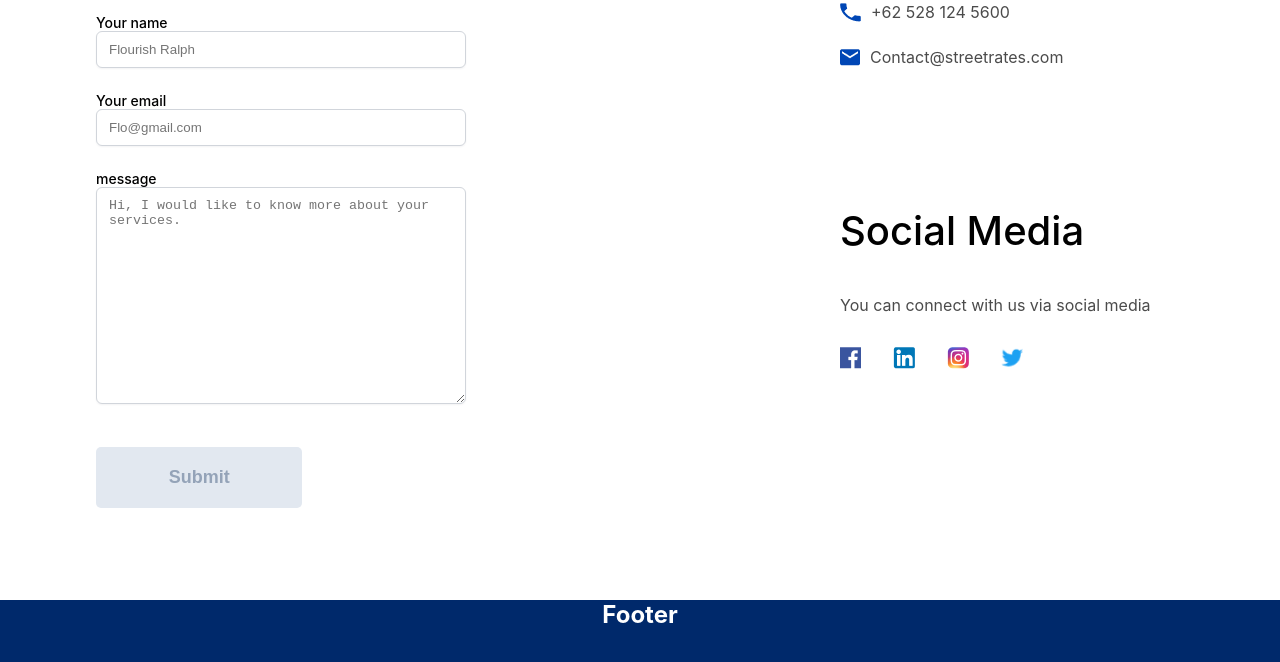
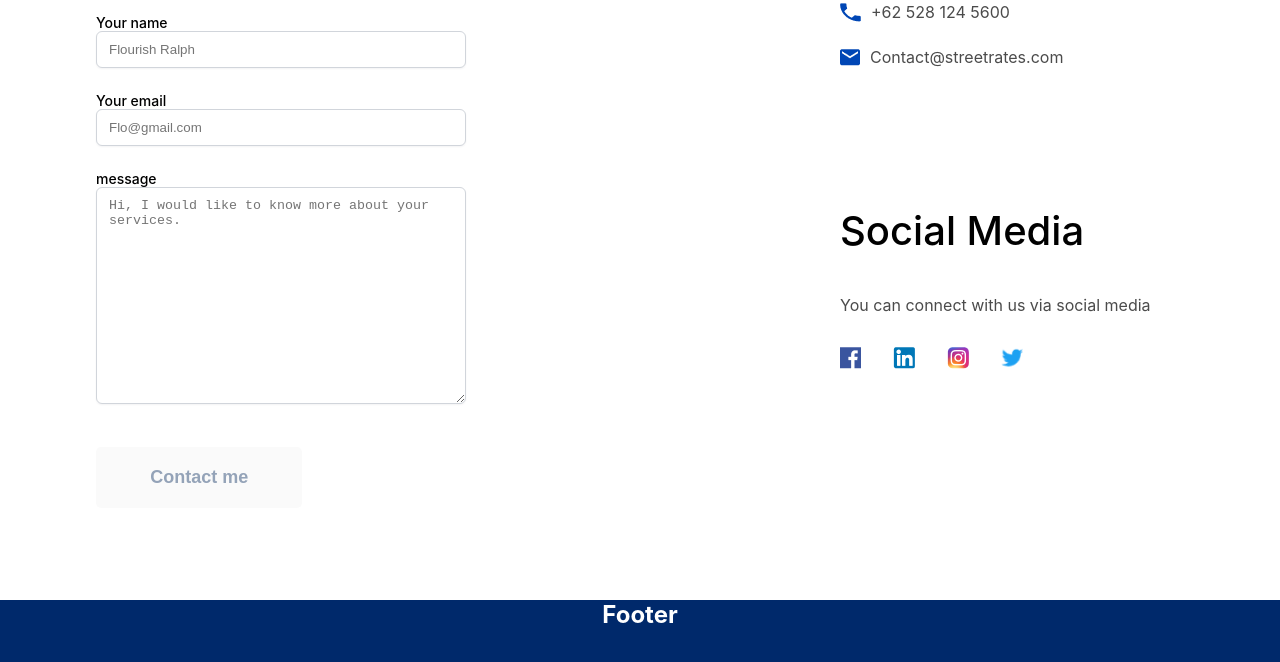
Before and after one commit to c-blaq/bevel-contact-page, a React (Create React App) app: page / in a window 1280 px wide. Shown: the part 765-1427 px from the top of the page. Built offline with nearby package versions, Linux system fonts and the light colour scheme.

Commit message:
test: button test

```diff
--- /dev/null
+++ b/src/component/Button/Button.jsx
@@ -0,0 +1,27 @@
+import React from "react";
+import styled from "styled-components";
+
+const ButtonStyle = styled.button`
+  padding: 1.25rem 0;
+  width: 60%;
+  color: #94a3b8;
+  margin-top: 1rem;
+  font-size: 1.125rem;
+  font-weight: 600;
+  border-radius: 5px;
+  border: none;
+
+  button:disabled {
+    background: #e2e8f0;
+  }
+`;
+
+const Button = ({ text, disabled }) => {
+  return (
+    <ButtonStyle data-testid="button" disabled={disabled}>
+      {text}
+    </ButtonStyle>
+  );
+};
+
+export default Button;
--- a/src/container/contact/ContactForm.jsx
+++ b/src/container/contact/ContactForm.jsx
@@ -1,4 +1,5 @@
 import React from "react";
+import Button from "../../component/Button/Button";
 import { FormSection } from "./styled/Contact.styled";
 
 const ContactForm = () => {
@@ -30,7 +31,7 @@ const ContactForm = () => {
             placeholder="Hi, I would like to know more about your services."
           />
         </div>
-        <button disabled>Submit</button>
+        <Button text="Contact me" disabled />
       </form>
     </FormSection>
   );
--- a/src/container/contact/styled/Contact.styled.js
+++ b/src/container/contact/styled/Contact.styled.js
@@ -81,21 +81,6 @@ export const FormSection = styled.div`
 
     textarea {
       height: 224px;
-    }
-
-    button {
-      padding: 1.25rem 0;
-      width: 60%;
-      color: #94a3b8;
-      margin-top: 1rem;
-      font-size: 1.125rem;
-      font-weight: 600;
-      border-radius: 5px;
-      border: none;
-    }
-
-    button:disabled {
-      background: #e2e8f0;
     }
   }
 
```
Also changed, not shown: 2 other files (tests, documents, lock files or other folders).
